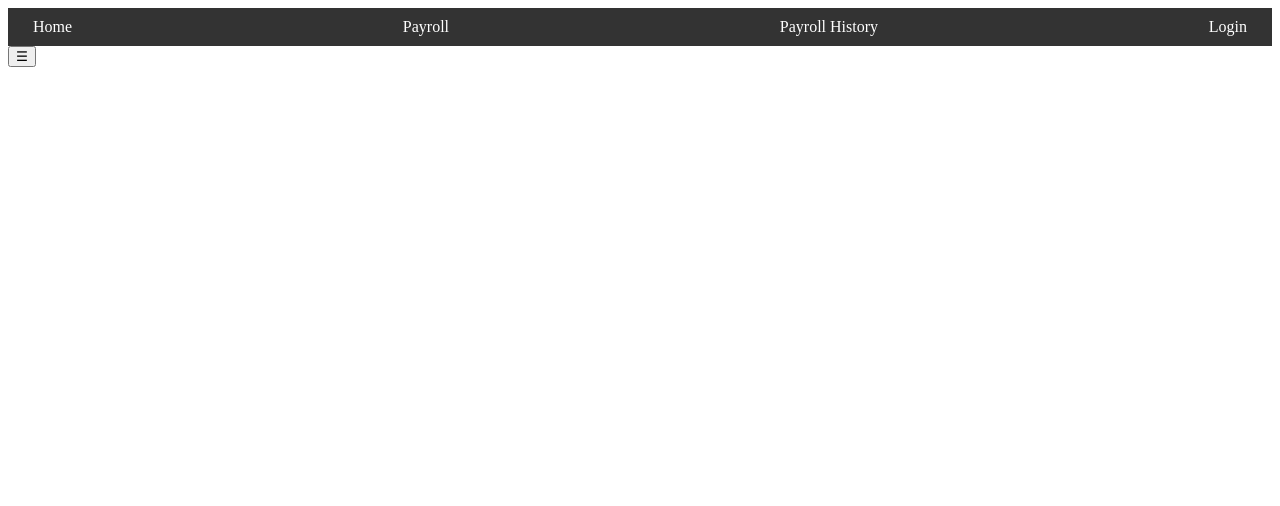
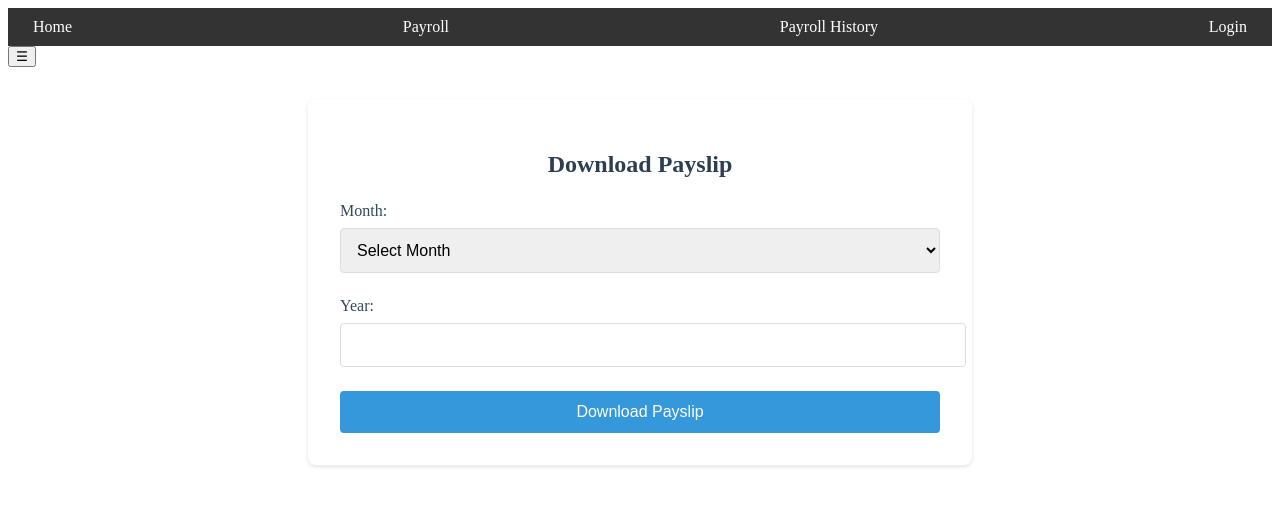
Before and after one commit to programophile/Hospital-Nurse-Hr-Management---MERN_PROJECT, a React (Create React App) app in the folder frontend/: page /payslip-download in a window 1280 px wide. Shown: the top 506 px of the page. Built offline with nearby package versions, Linux system fonts and the light colour scheme.

Commit message:
download payslip done

```diff
--- a/frontend/src/App.js
+++ b/frontend/src/App.js
@@ -6,6 +6,7 @@ import { BrowserRouter as Router, Routes, Route } from 'react-router-dom';
 import Login from './components/Login';
 import Register from './components/Register';
 import Payroll from './components/Payroll';
+import PayslipDownload from './components/PayslipDownload';
 import PayrollHistory from './components/PayrollHistory';
 import Navbar from './components/Navbar';
 // Placeholder components - create these later
@@ -23,7 +24,8 @@ const App = () => {
         <Route path="/nurse-dashboard" element={<NurseDashboard />} />
         <Route path="/admin-dashboard" element={<AdminDashboard />} />
         <Route path="/" element={<Login />} />
-        <Route path="/payrolls" element={<Payroll />} />
+          <Route path="/payrolls" element={<Payroll />} />
+          <Route path="/payslip-download" element={<PayslipDownload />} />
         <Route path="/payroll-history" element={<PayrollHistory />} />
       </Routes>
     </Router>
--- a/frontend/src/api.js
+++ b/frontend/src/api.js
@@ -14,6 +14,13 @@ export const createPayroll = (payroll) => axios.post(`${API_URL}/payrolls`, payr
 export const fetchUserPayrolls = (userId) =>
     axios.get(`${API_URL}/payrolls/user/${userId}`); // Fetch payrolls for a specific user
 
+// Payslip download function
+export const downloadPayslip = (userId, month, year) =>
+    axios.get(`${API_URL}/payrolls/payslip/${userId}`, {
+        params: { month, year },
+        responseType: 'blob'
+    });
+
 // New functions for updating and deleting payrolls
 export const updatePayroll = (payrollId, payroll) =>
     axios.put(`${API_URL}/payrolls/${payrollId}`, payroll);
--- a/frontend/src/components/Payroll.js
+++ b/frontend/src/components/Payroll.js
@@ -32,7 +32,7 @@ const Payroll = () => {
         const storedUser = JSON.parse(localStorage.getItem('user'));
         if (storedUser) {
             setUser(storedUser);
-            setNurseId(storedUser.id); // Set the Nurse ID from the user info
+            setNurseId(storedUser._id); // Set the Nurse ID from the user info
         }
 
         // Set the default month and year to the current values
--- /dev/null
+++ b/frontend/src/components/PayslipDownload.css
@@ -0,0 +1,68 @@
+.payslip-container {
+    max-width: 600px;
+    margin: 2rem auto;
+    padding: 2rem;
+    background: #fff;
+    border-radius: 8px;
+    box-shadow: 0 2px 4px rgba(0, 0, 0, 0.1);
+}
+
+.payslip-container h2 {
+    text-align: center;
+    color: #2c3e50;
+    margin-bottom: 1.5rem;
+}
+
+.form-group {
+    margin-bottom: 1.5rem;
+}
+
+.form-group label {
+    display: block;
+    margin-bottom: 0.5rem;
+    color: #34495e;
+    font-weight: 500;
+}
+
+.form-group select,
+.form-group input[type="number"] {
+    width: 100%;
+    padding: 0.75rem;
+    border: 1px solid #ddd;
+    border-radius: 4px;
+    font-size: 1rem;
+    transition: border-color 0.3s ease;
+}
+
+.form-group select:focus,
+.form-group input[type="number"]:focus {
+    outline: none;
+    border-color: #3498db;
+}
+
+button[type="submit"] {
+    width: 100%;
+    padding: 0.75rem;
+    background-color: #3498db;
+    color: white;
+    border: none;
+    border-radius: 4px;
+    font-size: 1rem;
+    cursor: pointer;
+    transition: background-color 0.3s ease;
+}
+
+button[type="submit"]:hover {
+    background-color: #2980b9;
+}
+
+button[type="submit"]:disabled {
+    background-color: #bdc3c7;
+    cursor: not-allowed;
+}
+
+.error-message {
+    color: #e74c3c;
+    margin-bottom: 1rem;
+    text-align: center;
+}
--- /dev/null
+++ b/frontend/src/components/PayslipDownload.js
@@ -0,0 +1,101 @@
+import React, { useState } from 'react';
+import { downloadPayslip } from '../api';
+import { useNavigate } from 'react-router-dom';
+import './PayslipDownload.css';
+
+const PayslipDownload = () => {
+    const [month, setMonth] = useState('');
+    const [year, setYear] = useState('');
+    const [loading, setLoading] = useState(false);
+    const [error, setError] = useState('');
+    const navigate = useNavigate();
+
+    const handleDownload = async (e) => {
+        e.preventDefault();
+
+        if (!month || !year) {
+            setError('Please select both month and year');
+            return;
+        }
+
+        setLoading(true);
+        setError('');
+
+        try {
+            const storedUser = JSON.parse(localStorage.getItem('user'));
+            if (!storedUser || !storedUser._id) {
+                navigate('/login');
+                return;
+            }
+            console.log("working")
+
+            const response = await downloadPayslip(storedUser._id, month, year);
+
+            // Create a blob URL for the PDF
+            const url = window.URL.createObjectURL(new Blob([response.data]));
+            const link = document.createElement('a');
+            link.href = url;
+            link.setAttribute('download', `payslip_${month}_${year}.pdf`);
+            document.body.appendChild(link);
+            link.click();
+            link.remove();
+
+        } catch (error) {
+            console.error('Error downloading payslip:', error);
+            setError('Failed to download payslip. Please try again.');
+        } finally {
+            setLoading(false);
+        }
+    };
+
+    return (
+        <div className="payslip-container">
+            <h2>Download Payslip</h2>
+
+            {error && <div className="error-message">{error}</div>}
+
+            <form onSubmit={handleDownload}>
+                <div className="form-group">
+                    <label>Month:</label>
+                    <select
+                        value={month}
+                        onChange={(e) => setMonth(e.target.value)}
+                        required
+                    >
+                        <option value="">Select Month</option>
+                        <option value="January">January</option>
+                        <option value="February">February</option>
+                        <option value="March">March</option>
+                        <option value="April">April</option>
+                        <option value="May">May</option>
+                        <option value="June">June</option>
+                        <option value="July">July</option>
+                        <option value="August">August</option>
+                        <option value="September">September</option>
+                        <option value="October">October</option>
+                        <option value="November">November</option>
+                        <option value="December">December</option>
+                    </select>
+                </div>
+
+                <div className="form-group">
+                    <label>Year:</label>
+                    <input
+                        type="number"
+                        value={year}
+                        onChange={(e) => setYear(e.target.value)}
+                        min="2000"
+                        max={new Date().getFullYear()}
+                        required
+                    />
+                </div>
+
+                <button type="submit" disabled={loading}>
+                    {loading ? 'Downloading...' : 'Download Payslip'}
+                </button>
+            </form>
+        </div>
+    );
+};
+
+export default PayslipDownload;
```
Also changed, not shown: 2 other files (tests, documents, lock files or other folders).
